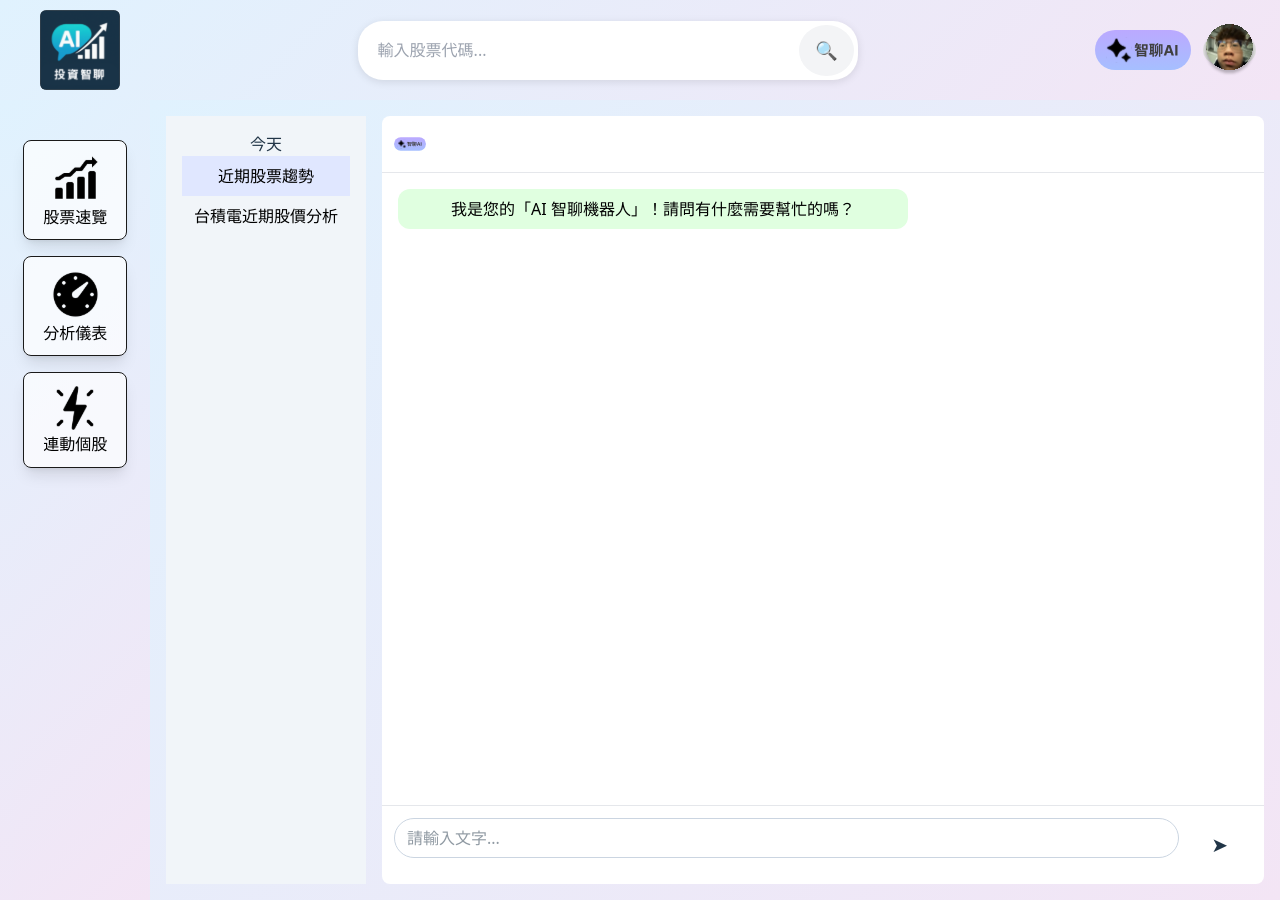
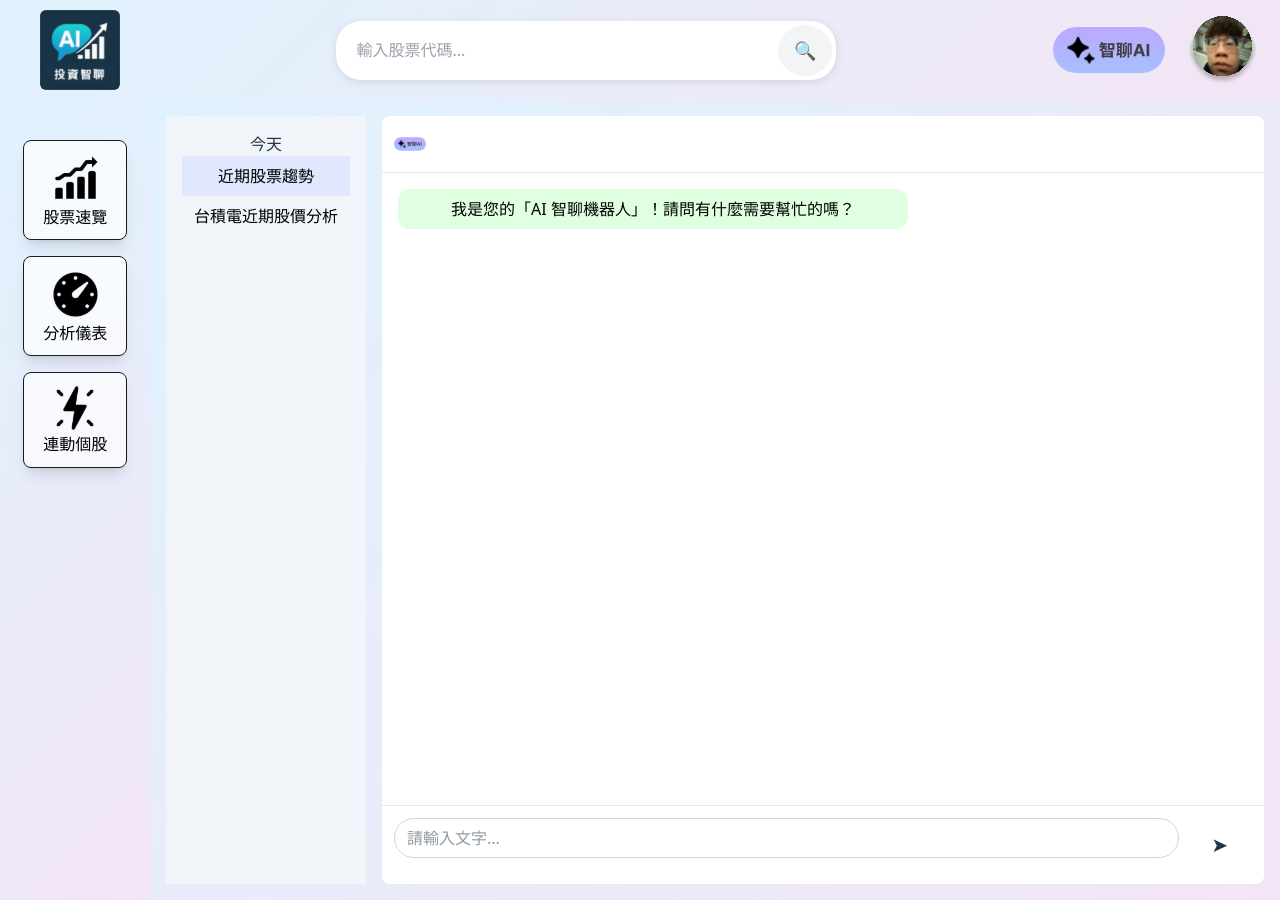
Before and after one commit to howboi/project, a Vue app: page /smart-ai in a window 1280 px wide. Built offline with nearby package versions, Linux system fonts and the light colour scheme; a web font is replaced by a local one.

Commit message:
調整右上方按鈕大小

```diff
--- a/src/components/header.vue
+++ b/src/components/header.vue
@@ -114,15 +114,15 @@ const onSearch = () => {
 .actions {
   display: flex;
   align-items: center;
-  gap: 12px;
+  gap: 24px;
 }
 .ai {
-  width: 6em;
+  width: 7em;
   border: 0;
 }
 .avatar {
-  width: 3.3em;
-  height: 36px;
+  width: 4.2em;
+  height: 45px;
   border-radius: 50%;
   background: #ddd;
   display: flex;
```
